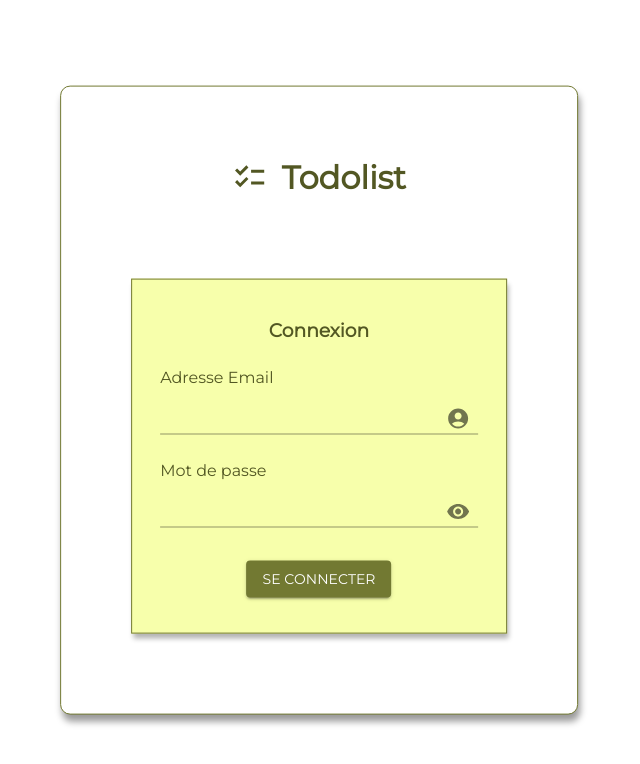
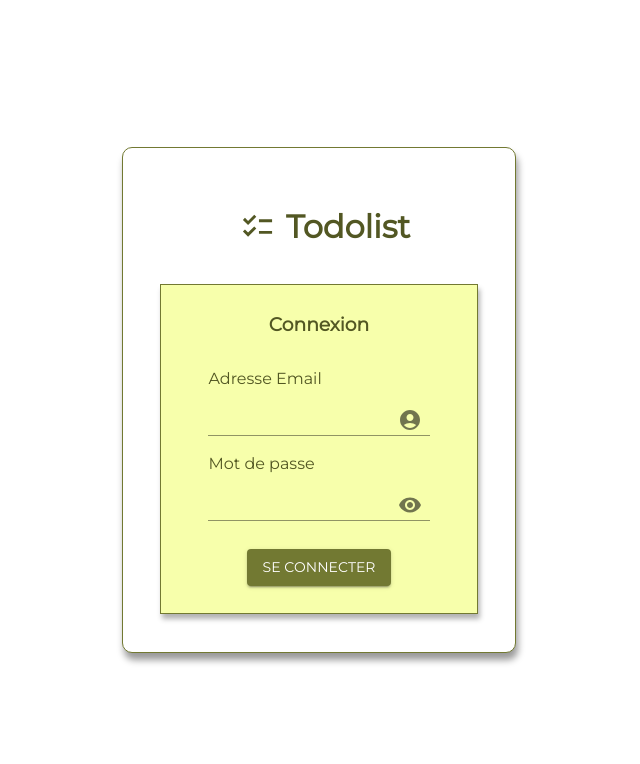
Before and after one commit to Luigi1802/todolist-app, a React (Create React App) app in the folder frontend/: page /login in a window 1280 px wide. Shown: the top 764 px of the page, without its empty margins (321-961 px from the left). Built offline with nearby package versions, Linux system fonts and the light colour scheme.

Commit message:
Fix visuels page login

```diff
--- a/frontend/src/pages/Login.js
+++ b/frontend/src/pages/Login.js
@@ -16,6 +16,7 @@ import { authService } from '../services/authService.js';
 import { Alert } from '@mui/material';
 
 function Login() {
+    // variables, usestates
     const navigate = useNavigate();
     const [credentials, setCredentials] = useState({
         identifier : '',
@@ -24,15 +25,15 @@ function Login() {
     const [idInvalides, setIdInvalides] = useState(false);
     const [showPassword, setShowPassword] = useState(false);
 
+    // fonctions
     const errorAlert = idInvalides ? <Alert className="alertLogin" variant="filled" severity="error">Identifiants incorrects</Alert> : null;
-
     const handleChange = (e) => {
+        setIdInvalides(false);
         setCredentials({
             ...credentials,
             [e.target.name]: e.target.value
         })
     }
-
     const handleSubmit = (e) => {
         e.preventDefault();
         authService.login(credentials)
@@ -44,13 +45,12 @@ function Login() {
                 setIdInvalides(true);
             })
     }
-
     const handleClickShowPassword = () => setShowPassword((show) => !show);
-
     const handleMouseDownPassword = (event) => {
       event.preventDefault();
     };
 
+    // affichage
     return(<div className="Login">
                 <div className="loginContainer">
                     <div className="titleContainer">
@@ -58,12 +58,13 @@ function Login() {
                         <h1 className="loginTitle">Todolist</h1>
                     </div>
                     <form className='formContainer' onSubmit={handleSubmit}>
-                        <h3>Connexion</h3>
+                        <h3 className="formTitle">Connexion</h3>
                         {/* email */}
-                        <div className='loginInput'>
-                            <FormControl sx={{ m: 1, width: '30ch' }} variant="standard">
+                        <div className='loginInputContainer'>
+                            <FormControl variant="standard" className='loginInput'>
                                 <InputLabel htmlFor="identifier">Adresse Email</InputLabel>
                                 <Input
+                                    fullWidth
                                     id="identifier"
                                     type='mail'
                                     sx={{
@@ -81,10 +82,11 @@ function Login() {
                             </FormControl>
                         </div>
                         {/* password */}
-                        <div className='loginInput'>
-                            <FormControl sx={{ m: 1, width: '30ch' }} variant="standard">
+                        <div className='loginInputContainer'>
+                            <FormControl variant="standard" className='loginInput'>
                                 <InputLabel htmlFor="password">Mot de passe</InputLabel>
                                 <Input
+                                    fullWidth
                                     id="password"
                                     type={showPassword ? 'text' : 'password'}
                                     sx={{
--- a/frontend/src/styles/Login.css
+++ b/frontend/src/styles/Login.css
@@ -1,12 +1,12 @@
 .Login{
-    min-width: 100%;
-    min-height: 100vh;
+    width: 100%;
+    height: 100%;
+    display: flex;
+    flex-direction: column;
+    align-items: center;
+    justify-content: center;
 }
 .loginContainer{
-    position: absolute;
-    top: 50%;
-    left: 50%;
-    transform: translate(-50%, -50%);
     border: 1px #727932 solid;
     box-shadow:  2px 7px 7px rgba(0, 0, 0, 0.4);
     border-radius: 10px;
@@ -14,8 +14,9 @@
     display: flex;
     flex-direction: column;
     justify-content: center;
-    padding-inline: 70px;
-    padding-block: 50px;
+    align-items: center;
+    width: 25%;
+    padding: 3%;
 }
 .formContainer{
     color: #525723;
@@ -24,32 +25,38 @@
     box-shadow:  2px 5px 5px rgba(0, 0, 0, 0.3);
     display: flex;
     flex-direction: column;
-    margin: 0 auto;
-    justify-content: center;
     text-align: center;
-    padding: 20px;
-    margin-top: 30px;
-    margin-bottom: 30px;
+    width: 70%;
+    padding-inline: 15%;
+    padding-block: 3%;
 }
 .titleContainer{
     color: #525723;
-    margin: 0 auto;
-    margin-bottom: 30px;
+    margin-bottom: 5%;
     display: inline-flex;
     align-items: center;
+    width: 50%;
 }
 .loginTitle{
     font-size: 2em;
-    padding-left: 15px;
+    padding-left: 7%;
+}
+.loginInputContainer{
+    text-align: left;
+    margin-bottom: 8%;
+    width: 100%;
+}
+.formTitle{
+    margin-bottom: 15%;
 }
 .loginInput{
-    text-align: left;
-    margin-bottom:10px;
+    width: 100%;
 }
 .loginButton{
-    margin-top:15px;
-    margin-bottom: 15px;
+    margin-top: 5%;
+    margin-bottom: 8%;
 }
 .alertLogin{
     margin: 10px;
+    margin-bottom: 10%;
 }
--- a/frontend/src/styles/index.css
+++ b/frontend/src/styles/index.css
@@ -1,3 +1,12 @@
 body {
     font-family: 'Montserrat';
 }
+
+#root {
+    height: 100vh;
+}
+
+html, body, .App, .App>div {
+    margin-top: 0;
+    height: 100vh;
+}
```
